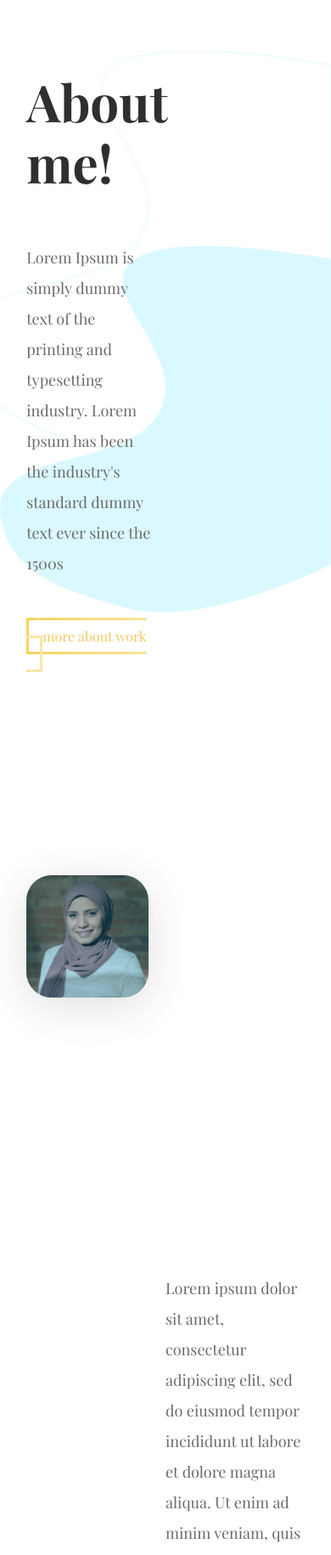
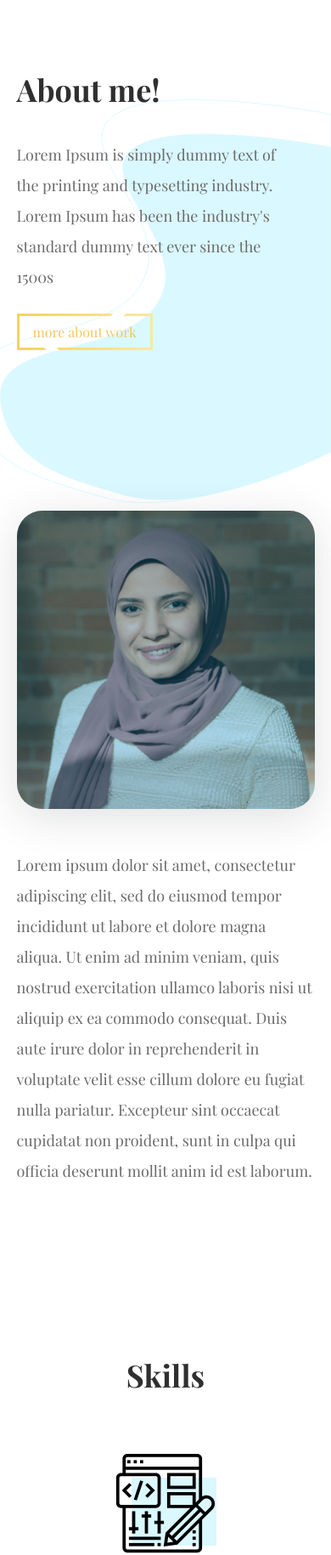
Before and after one commit to tmouhamed/portfolio, a React (Create React App) app in the folder client/: page /about in a window 390 px wide. Shown: the part 167-1997 px from the top of the page at 85% size. Built offline with nearby package versions, Linux system fonts and the light colour scheme.

Commit message:
fix content in mobile view

```diff
--- a/client/src/App.js
+++ b/client/src/App.js
@@ -1,10 +1,17 @@
 import React, { Component } from 'react';
-import {BrowserRouter, Switch, Route } from 'react-router-dom';
+import { BrowserRouter, Switch, Route } from 'react-router-dom';
 import './style/base.scss';
 
 import LandingPage from './pages/LandingPage/LandingPage';
 import AboutPage from './pages/AboutPage/AboutPage';
 import WorkPage from './pages/WorkPage/WorkPage';
+
+
+import homeLogo from './assets/homesphereLanding.png';
+import inStock from './assets/inStock.png';
+import bandSite from './assets/bandSite.png';
+import bcmj from './assets/bcmj.png';
+import todo from './assets/todoList.png'
 
 class App extends Component {
   state = {
@@ -27,6 +34,31 @@ class App extends Component {
       button: "more about me",
       buttonColor: "linear-gradient(to right, #0c8585, #14dfdf)",
       link: "/about"
+    }],
+    projects: [{
+      name: "BCMJ",
+      description: "Lorem Ipsum is simply dummy text",
+      photo: bcmj
+    },
+    {
+      name: "Homeshphere",
+      description: "Lorem Ipsum is simply dummy text",
+      photo: homeLogo
+    },
+    {
+      name: "inStock",
+      description: "Lorem Ipsum is simply dummy text",
+      photo: inStock
+    },
+    {
+      name: "Bandsite",
+      description: "Lorem Ipsum is simply dummy text",
+      photo: bandSite
+    },
+    {
+      name: "Todo List Application",
+      description: "Coming soon",
+      photo: todo
     }]
   };
   render() {
@@ -35,9 +67,9 @@ class App extends Component {
       <div className="App">
         <BrowserRouter>
           <Switch>
-            <Route path="/about" render={(props) => <AboutPage  {...props} info={this.state.aboutPage}/>}/>
-            <Route path="/work" render={(props) => <WorkPage  {...props} info={this.state.workPage}/>}/>
-            <Route exact path="/" render={(props) => <LandingPage {...props} info={this.state.landingPage}/>}/>
+            <Route path="/about" render={(props) => <AboutPage  {...props} info={this.state.aboutPage} />} />
+            <Route path="/work" render={(props) => <WorkPage  {...props} info={this.state.workPage} projects={this.state.projects} />} />
+            <Route exact path="/" render={(props) => <LandingPage {...props} info={this.state.landingPage} />} />
           </Switch>
         </BrowserRouter>
       </div>
--- a/client/src/components/Hero/Hero.js
+++ b/client/src/components/Hero/Hero.js
@@ -9,10 +9,10 @@ import './Hero.scss';
 
 class Hero extends Component {
     render() {
-        const { props, title, fill, stroke, path, shapeClass, outlineClass, filledViewbox, outlineViewbox, heroClass, captionClass } = this.props;
+        const { props, title, fill, stroke, path, landingClass, shapeClass, outlineClass, filledViewbox, outlineViewbox, heroClass, captionClass } = this.props;
         return (
             <section className={heroClass}>
-                <div className="hero__shape">
+                <div className={landingClass}>
                     <svg className={shapeClass} viewBox={filledViewbox}>
                         {stroke ? <path fill="none" stroke={stroke} strokeWidth="2" d={path} /> : <path fill={fill} d={path} />}
                     </svg>
--- a/client/src/components/Hero/Hero.scss
+++ b/client/src/components/Hero/Hero.scss
@@ -1,3 +1,4 @@
+@import "../../style/mixins.scss";
 .hero {
   position: relative;
   padding-top: 250px;
@@ -7,11 +8,19 @@
     height: 100vh;
   }
 
+  &__landing {
+    top: -100px !important;
+  }
+
   &__shape {
     position: absolute;
     right: 0;
-    top: 130;
-    height: 100vh;
+    top: 0;
+    height: 1080px;
+
+    @include tablet-size {
+      top: 130px;
+    }
 
     &-filled {
       max-height: 891px;
@@ -52,6 +61,7 @@
       right: 0;
       max-height: 1164px;
       width: 100%;
+      height: 100%;
       opacity: 0;
 
       animation: outlineBlue 0.5s forwards;
@@ -59,42 +69,54 @@
     }
   }
 
-  &__caption {
-    margin-top: 0;
-    position: fixed;
-    top: 55%;
-    transform: translateY(-50%);
-  }
-
   &__row {
-    padding: 0 8%;
+    padding: 0 5%;
     position: relative;
     margin-left: auto;
     margin-right: auto;
     min-width: auto;
     max-width: 1440px;
+
+    @include tablet-size {
+      padding: 0 8%;
+    }
+  }
+
+  &__caption {
+    margin-top: 0;
+    position: fixed;
+    top: 50%;
+    transform: translateY(-50%);
   }
 
   &__typist {
     &-title {
-      color: #2f2f2f;
-      font-size: 60px;
-      line-height: 1.2;
-      font-family: Playfair-bold;
-      font-weight: 400;
-      width: 40%;
       margin: 0;
+      @include header-mobile-style;
+
+      @include tablet-size {
+        width: 40%;
+        @include header-tablet-style;
+      }
     }
   }
 
   &__subSection {
-    max-width: 45%;
+    padding-right: 6%;
+
+    @include tablet-size {
+      max-width: 45%;
+      padding: 0;
+    }
 
     &-description {
-      line-height: 36px;
-      font-size: 18px;
-      color: #6b6b6b;
-      margin: 3.2em 0;
+      margin: 2em 0;
+      @include paragraph-mobile-style;
+
+      @include tablet-size {
+        margin: 3.2em 0;
+        @include paragraph-tablet-style
+      }
     }
 
     &-button {
@@ -131,8 +153,8 @@
         transition: all 0.45s cubic-bezier(0.86, 0, 0.07, 1);
       }
       &:hover {
-        border-image-source: linear-gradient(to left, #754F5B, #E6DBD0) !important;
-        color: #5D4954 !important;
+        border-image-source: linear-gradient(to left, #754f5b, #e6dbd0) !important;
+        color: #5d4954 !important;
         &::before {
           right: 80%;
         }
--- a/client/src/pages/AboutPage/AboutPage.js
+++ b/client/src/pages/AboutPage/AboutPage.js
@@ -12,7 +12,7 @@ class AboutPage extends Component {
     return (
 
       <>
-        <Hero props={this.props} title="About me!" fill="#DAF8FF" heroClass="hero"  captionClass="hero-caption" outlineViewbox="0 0 977 1164" filledViewbox="0 0 977 1080" outlineClass="hero__shape-blueOutline" shapeClass="hero__shape-blueFilled" path="M399.544 38.4444C531.544 -48.0556 977.044 38.4444 977.044 38.4444V938.445C977.044 938.445 600.547 1132.86 366.544 1065.44C198.725 1017.1 36.8275 976.29 3.04443 804.945C-41.7432 577.785 421.472 680.14 483.044 456.944C527.364 296.29 267.544 124.944 399.544 38.4444Z" />
+        <Hero props={this.props} title="About me!" fill="#DAF8FF" heroClass="hero" landingClass="hero__shape" captionClass="hero-caption" outlineViewbox="0 0 977 1164" filledViewbox="0 0 977 1080" outlineClass="hero__shape-blueOutline" shapeClass="hero__shape-blueFilled" path="M399.544 38.4444C531.544 -48.0556 977.044 38.4444 977.044 38.4444V938.445C977.044 938.445 600.547 1132.86 366.544 1065.44C198.725 1017.1 36.8275 976.29 3.04443 804.945C-41.7432 577.785 421.472 680.14 483.044 456.944C527.364 296.29 267.544 124.944 399.544 38.4444Z" />
         <section className="main">
           <div className="main__content">
             <div className="main__content-block">
@@ -36,7 +36,7 @@ class AboutPage extends Component {
           <div className="side__content">
             <h2 className="side__content-title">Skills</h2>
             <div className="side__content-block">
-              <div>
+              <div className="side__content-block__div">
                 <div className="side__content-block__icon">
                   <img src={frontEnd} alt="icon" />
                 </div>
@@ -55,7 +55,7 @@ class AboutPage extends Component {
                   </ul>
                 </div>
               </div>
-              <div>
+              <div className="side__content-block__div">
                 <div className="side__content-block__icon">
                   <img src={backEnd} alt="icon" />
                 </div>
@@ -74,7 +74,7 @@ class AboutPage extends Component {
                   </ul>
                 </div>
               </div>
-              <div>
+              <div className="side__content-block__div">
                 <div className="side__content-block__icon">
                   <img src={development} alt="icon" />
                 </div>
--- a/client/src/pages/AboutPage/AboutPage.scss
+++ b/client/src/pages/AboutPage/AboutPage.scss
@@ -1,23 +1,35 @@
+@import "../../style/mixins.scss";
 .main {
     position: relative;
-    margin: 250px 0;
+    margin: 200px 0;
 
     &__content {
         position: relative;
-        padding: 0 8%;
+        padding: 0 5%;
         max-width: 1440px;
 
+        @include tablet-size {
+            padding: 0 8%;
+        }
+
         &-block {
+            display: block;
+            grid-row-gap: inherit;
+            position: relative;
+
+            @include tablet-size {
                 display: grid;
                 grid-template-columns: repeat(auto-fit, 50%);
-            grid-row-gap: inherit;
-            position: relative;
+            }
 
             &__left {
                 clear: left;
                 float: left;
-                display: block;
+                margin-bottom: 3em;
+
+                @include tablet-size {
                     margin-right: 20px;
+                }
 
                 &-image {
                     position: relative;
@@ -31,6 +43,7 @@
                         display: block;
                     }
                 }
+
                 &-overlay {
                     position: absolute;
                     top: 0;
@@ -46,13 +59,18 @@
             }
 
             &__right {
+                margin-bottom: 3em;
+                @include tablet-size {
                     transform: translateY(450px);
+                }
 
                 &-description {
                     & p {
-                        font-size: 18px;
-                        line-height: 36px;
-                        color: #6b6b6b;
+                        @include paragraph-mobile-style;
+
+                        @include tablet-size {
+                            @include paragraph-tablet-style;
+                        }
                     }
                 }
             }
@@ -66,19 +84,36 @@
 
     &__content {
         position: relative;
+        padding: 0 5%;
+
+        @include tablet-size {
             padding: 0 8%;
+        }
 
         &-title {
-            font-size: 60px;
-            line-height: 72px;
-            margin-bottom: 60px;
-            color: #2f2f2f;
-            font-family: "Playfair Display", serif;
+            margin-bottom: 1.9em;
+            text-align: center;
+            @include header-mobile-style;
+
+            @include tablet-size {
+                text-align: left;
+                @include header-tablet-style;
             }
+        }
+
         &-block {
+            display: block;
+
+            @include tablet-size {
                 display: grid;
                 grid-template-columns: repeat(auto-fit, 31%);
                 grid-gap: 3%;
+            }
+
+            &__div {
+                margin-bottom: 5em;
+            }
+
             &__icon {
                 position: relative;
                 margin-bottom: 2em;
@@ -94,7 +129,7 @@
                     left: 20px;
                     width: 100px;
                     height: 80px;
-                    background-color: #DAF8FF;
+                    background-color: #daf8ff;
                     z-index: -1;
                 }
                 & img {
@@ -104,13 +139,14 @@
                 }
             }
 
-            &__title , &__text{
-                font-size: 18px;
-                line-height: 27px;
+            &__title {
                 text-align: center;
+                @include subheader-mobile-style;
             }
+
             &__text {
-                color: #6b6b6b;
+                text-align: center;
+                @include paragraph-mobile-style;
             }
 
             &__code {
@@ -119,7 +155,7 @@
                 &-title {
                     color: #14dfdf;
                 }
-                &-list{
+                &-list {
                     text-align: center;
                     padding: 0;
                     list-style: none;
@@ -130,7 +166,6 @@
                     color: #6b6b6b;
                 }
             }
-
         }
     }
 }
--- a/client/src/pages/LandingPage/LandingPage.js
+++ b/client/src/pages/LandingPage/LandingPage.js
@@ -6,7 +6,7 @@ class LandingPage extends Component {
   render() {
     return (
         <>
-        <Hero props= {this.props} fill="#F9E0D9" heroClass="hero hero-landingPage"  captionClass="hero__caption" outlineViewbox="0 0 665 861" filledViewbox="0 0 665 861" outlineClass="hero__shape-outline" shapeClass="hero__shape-filled" path="M6 -1.00002L665 -1.00006L665 861C665 861 195.93 718.511 245.775 487.68C295.619 256.85 212.917 235.324 84.8721 149.674C-30.0745 72.7857 6 -1.00002 6 -1.00002Z"/>
+        <Hero props= {this.props} fill="#F9E0D9" heroClass="hero hero-landingPage" landingClass="hero__shape hero__landing" captionClass="hero__caption" outlineViewbox="0 0 665 861" filledViewbox="0 0 665 861" outlineClass="hero__shape-outline" shapeClass="hero__shape-filled" path="M6 -1.00002L665 -1.00006L665 861C665 861 195.93 718.511 245.775 487.68C295.619 256.85 212.917 235.324 84.8721 149.674C-30.0745 72.7857 6 -1.00002 6 -1.00002Z"/>
         </>
     );
   }
--- a/client/src/style/mixins.scss
+++ b/client/src/style/mixins.scss
@@ -1,85 +1,68 @@
 //Font Typography
 @font-face {
-  font-family: Playfair;
+  font-family: playfair;
   src: url("../assets/font/PlayfairDisplay-VariableFont_wght.ttf");
 }
 @font-face {
-  font-family: Playfair-bold;
+  font-family: playfairBold;
   // font-weight:800;
+  src: url("../assets/font/static/PlayfairDisplay-SemiBold.ttf");
+}
+@font-face {
+  font-family: playfairBolder;
   src: url("../assets/font/static/PlayfairDisplay-Bold.ttf");
 }
-@font-face {
-  font-family: Playfair-bolder;
-  src: url("../assets/font/static/PlayfairDisplay-ExtraBold.ttf");
+
+//Screen Sizes
+@mixin tablet-size {
+  @media (min-width: 768px) {
+    @content;
+  }
+}
+@mixin desktop-size {
+  @media (min-width: 1440px) {
+    @content;
+  }
 }
 
-// //Screen Sizes
-// @mixin tablet-size {
-//   @media (min-width: 768px) {
-//     @content;
-//   }
-// }
-// @mixin desktop-size {
-//   @media (min-width: 1440px) {
-//     @content;
-//   }
-// }
+// Typography MOBILE Styles
+@mixin header-mobile-style {
+  font-size: 36px;
+  line-height: 45px;
+  font-family: playfairBolder;
+  color: #2f2f2f;
+}
+@mixin subheader-mobile-style {
+  font-size: 20px;
+  line-height: 22px;
+  font-family: playfairBold;
+  color: #2f2f2f;
+}
 
-// // Display Styles
-// @mixin flex-display-column {
-//   display: flex;
-//   flex-direction: column;
-//   height: auto;
-// }
+@mixin paragraph-mobile-style {
+  font-size: 18px;
+  line-height: 36px;
+  font-family: playfair;
+  color: #6b6b6b;
+}
 
-// @mixin flex-display-row {
-//   display: flex;
-//   flex-direction: row;
-//   height: auto;
-// }
+// Typography TABLET Styles
+@mixin header-tablet-style {
+  font-size: 60px;
+  line-height: 72px;
+  font-family: playfairBolder;
+  color: #2f2f2f;
+}
 
+@mixin subheader-tablet-style {
+  font-size: 16px;
+  line-height: 24px;
+  font-family: playfairBold;
+}
 
-// // Typography MOBILE Styles
-// @mixin header-mobile-style {
-//   margin: 0;
-//   font-size: 24px;
-//   line-height: 32px;
-//   font-family: $bold-font;
-// }
-// @mixin subheader-mobile-style {
-//   margin: 0;
-//   font-size: 14px;
-//   line-height: 22px;
-//   font-family: $demibold-font;
-// }
-
-// @mixin pargraph-mobile-style {
-//   margin: 0;
-//   font-size: 13px;
-//   line-height: 22px;
-//   font-family: $regular-font;
-// }
-
-// // Typography TABLET Styles
-// @mixin header-tablet-style {
-//   font-size: 36px;
-//   line-height: 44px;
-//   font-family: $bold-font;
-// }
-// @mixin header2-tablet-style {
-//   font-size: 24px;
-//   line-height: 32px;
-//   font-family: $bold-font;
-// }
-
-// @mixin subheader-tablet-style {
-//   font-size: 16px;
-//   line-height: 24px;
-//   font-family: $demibold-font;
-// }
-
-// @mixin pargraph-tablet-style {
-//   font-size: 14px;
-//   line-height: 22px;
-//   font-family: $regular-font;
-// }
+@mixin paragraph-tablet-style {
+  font-size: 18px;
+  line-height: 36px;
+  font-family: playfair;
+  color: #6b6b6b;
+}
```
Also changed, not shown: client/src/pages/WorkPage/WorkPage.js (+11 -66 lines), client/src/pages/WorkPage/WorkPage.scss (+17 -12 lines), client/src/assets/bcmj.png (added), client/src/assets/todoList.png (added). Lines whose indentation alone changed are shown as unchanged.
